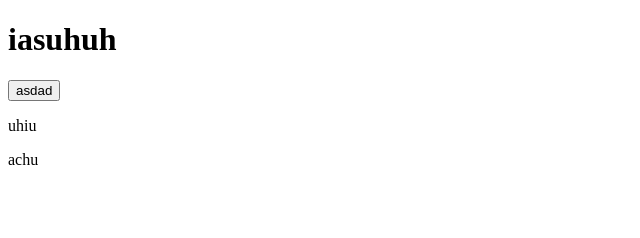
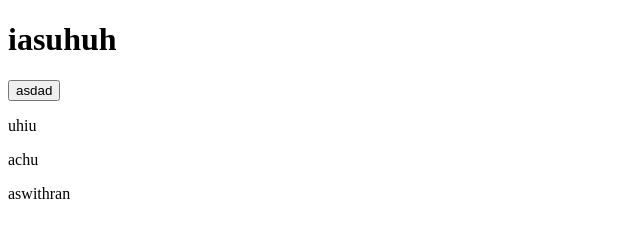
Before and after one commit to aswithran/achu, a plain HTML site: page index.html in a window 1280 px wide. Shown: the full height of the page, 0-640 px from the left. Drawn offline with Linux system fonts and the light colour scheme.

Commit message:
name enterd

```diff
--- a/index.html
+++ b/index.html
@@ -10,5 +10,6 @@
     <button>asdad</button>
     <p>uhiu</p>
     <p>achu</p>
+    <p>aswithran</p>
 </body>
 </html>
```
